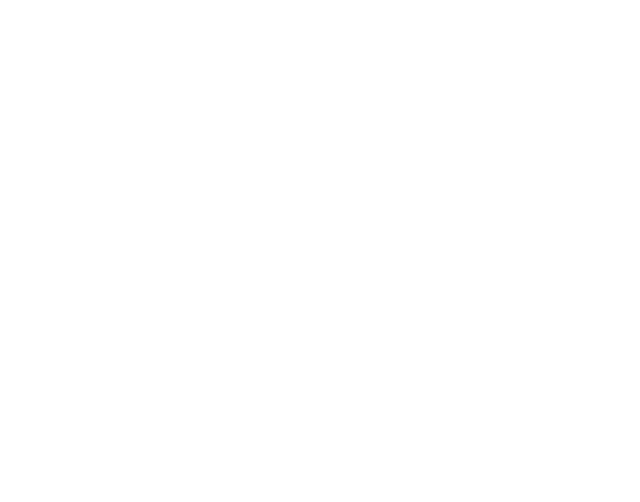
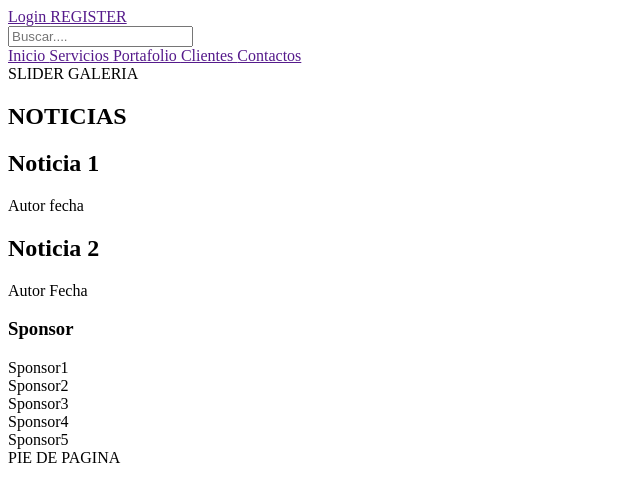
Before and after one commit to AndresAlvaradow/Ingenieria-web-taller-1, a plain HTML site: page index.html in a window 1280 px wide. Shown: the whole page, without its empty margins (0-640 px from the left). Drawn offline with Linux system fonts and the light colour scheme.

Commit message:
taller 1

```diff
--- a/index.html
+++ b/index.html
@@ -4,6 +4,67 @@
 	<title> Taller 1 </title>
 </head>
 <body>
+	<header>
+		<div class="Logo"></div>
+		<div class="login">
+			<a href=""> Login </a>
+			<a href=""> REGISTER </a>
+
+		</div>
+		<div>
+			<input type="text" name="buscar" class="form-control" placeholder="Buscar....">
+		</div>
+
+	</header>
+	<main>
+		<nav>
+			<a href=""> Inicio </a>
+			<a href=""> Servicios </a>
+			<a href=""> Portafolio </a>
+			<a href=""> Clientes </a>
+			<a href=""> Contactos </a>
+
+		</nav>
+		<section id="galeria">
+			SLIDER GALERIA
+		</section>
+		<section id="Noticia">
+
+			<header> <h1> NOTICIAS </h1> </header>
+
+			<article>
+				<header>
+					<h2> Noticia 1 </h2>
+				</header>
+
+				<footer> Autor fecha </footer>
+
+			</article>
+
+			<article>
+				<header>
+					<h2> Noticia 2 </h2>
+				</header>
+
+				<footer> Autor Fecha</footer>
+			</article>
+
+		</section>
+
+		<section id="sponsor">
+			<header><h3>Sponsor</h3></header>
+			<div class="box"> Sponsor1</div>
+			<div class="box">Sponsor2</div>
+			<div class="box">Sponsor3</div>
+			<div class="box">Sponsor4</div>
+			<div class="box">Sponsor5</div>
+		</section>
+
+	</main>
+
+	<footer>
+		<span>PIE DE PAGINA</span>
+	</footer>
 
 </body>
 </html>
```
